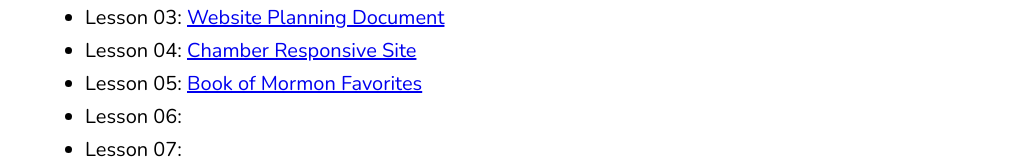
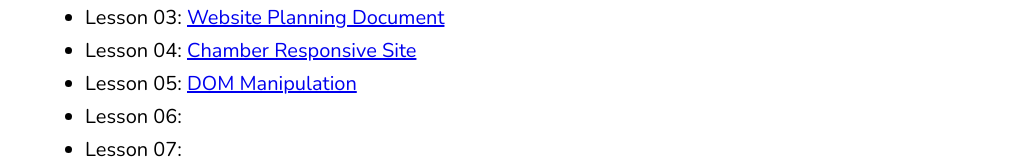
Before and after one commit to fellj/wdd230f, a plain HTML site: page index.html in a window 1280 px wide. Shown: the part 374-534 px from the top of the page, without its empty margins (130-1146 px from the left). Drawn offline with nearby package versions, Linux system fonts and the light colour scheme.

Commit message:
update assignment portal

```diff
--- a/index.html
+++ b/index.html
@@ -32,7 +32,7 @@
       <li>Lesson 02:  <a href="https://ellefell.github.io/wdd230/lesson2/design-principles.html">Design Principles Document</a></li>
       <li>Lesson 03:  <a href="https://ellefell.github.io/wdd230/lesson3/index.html">Website Planning Document</a></li>
       <li>Lesson 04:  <a href="https://ellefell.github.io/wdd230/chamber/index.html">Chamber Responsive Site</a></li>
-      <li>Lesson 05:  <a href="https://ellefell.github.io/wdd230/W05%20BOM/bom.html">Book of Mormon Favorites</a></li>
+      <li>Lesson 05:  <a href="https://ellefell.github.io/wdd230/W05%20BOM/bom.html">DOM Manipulation</a></li>
       <li>Lesson 06:  <a href=""></a></li>
       <li>Lesson 07:  <a href=""></a></li>
       <li>Lesson 08:  <a href=""></a></li>
```
